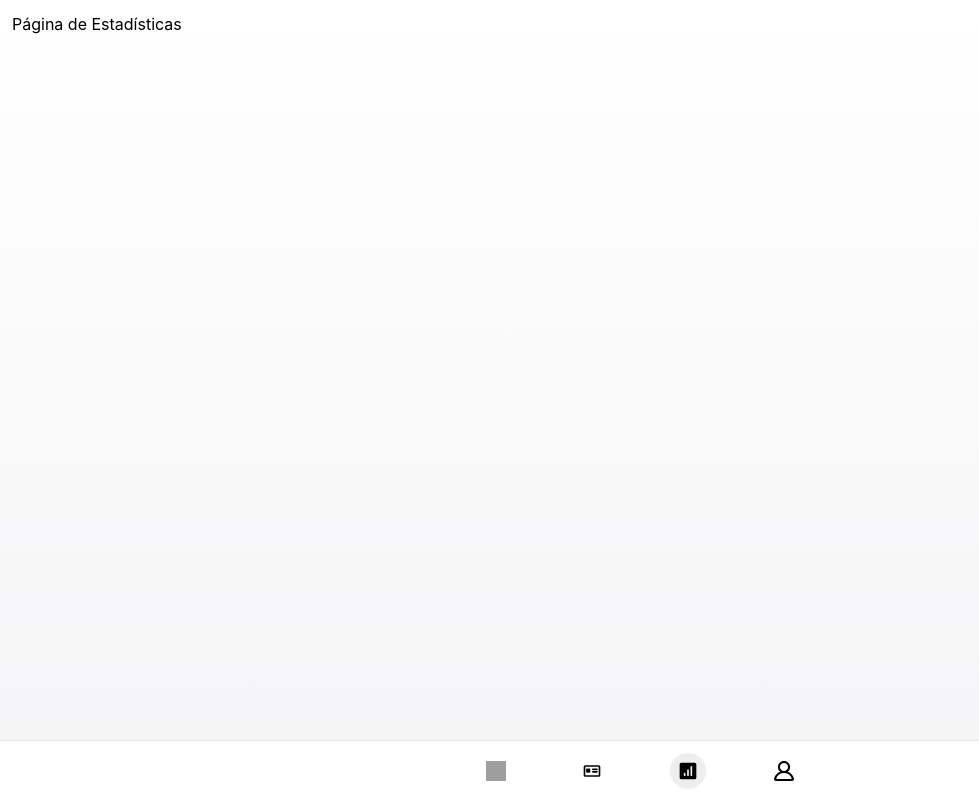
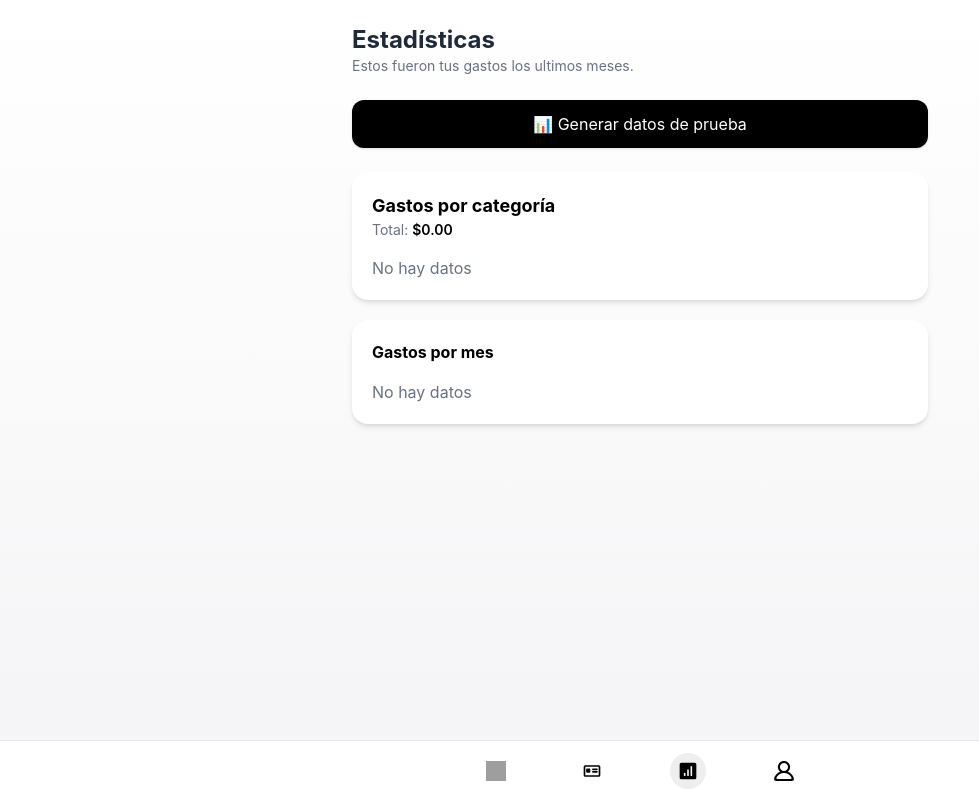
Before and after one commit to matiibuffaRC/desarrollo-trabajo-practico2, a React (Vite) app: page /stats in a window 1280 px wide. Shown: the whole page, without its empty margins (0-979 px from the left). Built offline with nearby package versions, Linux system fonts and the light colour scheme; grey boxes are pictures that could not be loaded.

Commit message:
Mejoras considerables en la sección de estadisticas

```diff
--- a/package.json
+++ b/package.json
@@ -14,6 +14,7 @@
     "react": "^19.2.4",
     "react-dom": "^19.2.4",
     "react-router-dom": "^7.14.1",
+    "recharts": "^3.8.1",
     "tailwindcss": "^4.2.2"
   },
   "devDependencies": {
--- a/src/App.jsx
+++ b/src/App.jsx
@@ -26,7 +26,7 @@ function App() {
       <Routes>
         <Route path="/" element={<Homepage movements={movements} setMovements={setMovements}/>}/>
         <Route path="/activity" element={<ActivityPage movements={movements} setMovements={setMovements} />}/>
-        <Route path="/stats" element={<StatsPage />}/>
+        <Route path="/stats" element={<StatsPage movements={movements} />}/>
         <Route path="/profile" element={<ProfilePage />}/>
       </Routes>
       <FooterComponent></FooterComponent>
--- /dev/null
+++ b/src/assets/Components/Charts.jsx
@@ -0,0 +1,102 @@
+import { PieChart, Pie, Cell, Tooltip, ResponsiveContainer } from "recharts";
+
+function Charts({ movements }) {
+
+    const data = Object.values(
+        movements
+            .filter(mov => mov.tipo?.toLowerCase() === "gasto")
+            .reduce((acc, mov) => {
+                const categoria = mov.categoria || "Sin categoría";
+
+                if (!acc[categoria]) {
+                    acc[categoria] = { name: categoria, value: 0 };
+                }
+
+                acc[categoria].value += mov.monto;
+                return acc;
+            }, {})
+    );
+
+    const COLORS = ["#00A650", "#FF8042", "#0088FE", "#FFBB28", "#AF19FF"];
+
+    const total = data.reduce((acc, item) => acc + item.value, 0);
+
+    return (
+        <div className="bg-white w-full p-4 sm:p-5 rounded-2xl shadow-md">
+
+            {/* HEADER */}
+            <div className="mb-4">
+                <h2 className="font-bold text-base sm:text-lg">Gastos por categoría</h2>
+                <p className="text-xs sm:text-sm text-gray-500">
+                    Total: <span className="font-semibold text-black">${total.toFixed(2)}</span>
+                </p>
+            </div>
+
+            {data.length === 0 ? (
+                <p className="text-gray-500">No hay datos</p>
+            ) : (
+                <>
+                    {/* 📊 GRÁFICO */}
+                    <div className="w-full h-52 sm:h-64">
+                        <ResponsiveContainer>
+                            <PieChart>
+                                <Pie
+                                    data={data}
+                                    dataKey="value"
+                                    nameKey="name"
+                                    outerRadius="80%"
+                                    paddingAngle={2}
+                                    label={window.innerWidth > 640
+                                        ? ({ name, value }) => `${name}: $${value.toFixed(0)}`
+                                        : false // ❌ ocultamos en mobile
+                                    }
+                                >
+                                    {data.map((entry, index) => (
+                                        <Cell key={index} fill={COLORS[index % COLORS.length]} />
+                                    ))}
+                                </Pie>
+
+                                <Tooltip
+                                    formatter={(value) => `$${value.toFixed(2)}`}
+                                />
+                            </PieChart>
+                        </ResponsiveContainer>
+                    </div>
+
+                    {/* 📋 LEYENDA */}
+                    <div className="mt-4 flex flex-col gap-2">
+                        {data.map((item, index) => {
+                            const porcentaje = ((item.value / total) * 100).toFixed(1);
+
+                            return (
+                                <div
+                                    key={index}
+                                    className="flex justify-between items-center text-xs sm:text-sm bg-gray-50 px-3 py-2 rounded-lg"
+                                >
+                                    <div className="flex items-center gap-2">
+                                        <div
+                                            className="w-2.5 h-2.5 sm:w-3 sm:h-3 rounded-full"
+                                            style={{ backgroundColor: COLORS[index % COLORS.length] }}
+                                        />
+                                        <span className="font-medium">{item.name}</span>
+                                    </div>
+
+                                    <div className="text-right">
+                                        <p className="font-semibold">
+                                            ${item.value.toFixed(2)}
+                                        </p>
+                                        <p className="text-[10px] sm:text-xs text-gray-500">
+                                            {porcentaje}%
+                                        </p>
+                                    </div>
+                                </div>
+                            );
+                        })}
+                    </div>
+                </>
+            )}
+        </div>
+    );
+}
+
+export default Charts;
--- /dev/null
+++ b/src/assets/Components/MonthlyChart.jsx
@@ -0,0 +1,64 @@
+import {
+    BarChart,
+    Bar,
+    XAxis,
+    YAxis,
+    Tooltip,
+    ResponsiveContainer,
+} from "recharts";
+
+function MonthlyChart({ movements }) {
+
+    const data = Object.values(
+        movements
+        .filter(mov => mov.tipo?.toLowerCase() === "gasto")
+        .reduce((acc, mov) => {
+            const fecha = new Date(mov.fecha);
+
+            const key = `${fecha.getFullYear()}-${fecha.getMonth()}`; // 🔥 clave real para ordenar
+            const label = fecha.toLocaleDateString("es-AR", {
+            month: "short",
+            year: "2-digit"
+            });
+
+            if (!acc[key]) {
+            acc[key] = { name: label, total: 0, date: fecha };
+            }
+
+            acc[key].total += mov.monto;
+
+            return acc;
+        }, {})
+    ).sort((a, b) => a.date - b.date); // ✅ orden real
+
+    return (
+        <div className="bg-white w-full p-4 sm:p-5 rounded-2xl shadow-md">
+
+        <h2 className="font-bold mb-4">Gastos por mes</h2>
+
+        {data.length === 0 ? (
+            <p className="text-gray-500">No hay datos</p>
+        ) : (
+            <div className="w-full h-56 sm:h-64">
+            <ResponsiveContainer>
+                <BarChart data={data}>
+
+                <XAxis dataKey="name" tick={{ fontSize: 12 }} />
+                <YAxis tick={{ fontSize: 12 }} />
+
+                <Tooltip formatter={(value) => `$${value.toFixed(2)}`} />
+
+                <Bar
+                    dataKey="total"
+                    radius={[6, 6, 0, 0]}
+                />
+
+                </BarChart>
+            </ResponsiveContainer>
+            </div>
+        )}
+        </div>
+    );
+}
+
+export default MonthlyChart;
--- a/src/assets/Pages/StatsPage.jsx
+++ b/src/assets/Pages/StatsPage.jsx
@@ -1,11 +1,73 @@
 import React from 'react';
+import Charts from '../Components/Charts';
+import MonthlyChart from '../Components/MonthlyChart';
 
-function StatsPage() {
-  return (
-    <div className="p-3 pb-20 min-h-screen bg-linear-to-b from-white to-[#F4F4F6]">
-      <h1>Página de Estadísticas</h1>
-    </div>
-  );
+function StatsPage({ movements }) {
+
+    function generarDatosFake() {
+        const categorias = ["Comida", "Transporte", "Entretenimiento", "Servicios", "Otros"];
+
+        const movimientosFake = [];
+
+        for (let i = 0; i < 6; i++) {
+            const fechaBase = new Date();
+            fechaBase.setMonth(fechaBase.getMonth() - i);
+
+            for (let j = 0; j < 8; j++) {
+                const esGasto = Math.random() > 0.3;
+
+                movimientosFake.push({
+                    id: crypto.randomUUID(),
+                    monto: Math.floor(Math.random() * 5000) + 500,
+                    tipo: esGasto ? "gasto" : "ingreso",
+                    descripcion: esGasto ? "Gasto random" : "Ingreso random",
+                    categoria: esGasto
+                        ? categorias[Math.floor(Math.random() * categorias.length)]
+                        : null,
+                    fecha: new Date(
+                        fechaBase.getFullYear(),
+                        fechaBase.getMonth(),
+                        Math.floor(Math.random() * 28) + 1
+                    ).toISOString()
+                });
+            }
+        }
+
+        localStorage.setItem("movements", JSON.stringify(movimientosFake));
+        location.reload();
+    }
+
+    return (
+        <div className="min-h-screen w-full bg-linear-to-b from-white to-[#F4F4F6] px-4 py-6 pb-24 flex flex-col items-center">
+
+            {/* HEADER */}
+            <div className="w-full max-w-xl mb-6">
+                <h1 className="text-2xl font-bold text-gray-800">Estadísticas</h1>
+                <p className="text-sm text-gray-500">
+                    Estos fueron tus gastos los ultimos meses.
+                </p>
+            </div>
+
+            {/* BOTÓN */}
+            <div className="w-full max-w-xl mb-6">
+                <button
+                    onClick={generarDatosFake}
+                    className="w-full flex items-center justify-center gap-2 bg-black text-white py-3 rounded-xl shadow-sm hover:opacity-90 active:scale-[0.98] transition"
+                >
+                    📊 Generar datos de prueba
+                </button>
+            </div>
+
+            {/* CONTENIDO */}
+            <div className="w-full max-w-xl flex flex-col gap-5">
+
+                <Charts movements={movements} />
+
+                <MonthlyChart movements={movements} />
+
+            </div>
+        </div>
+    );
 }
 
 export default StatsPage;
```
Also changed, not shown: src/assets/Pages/ActivityPage.jsx (+28 -18 lines), 1 other file (tests, documents, lock files or other folders).
